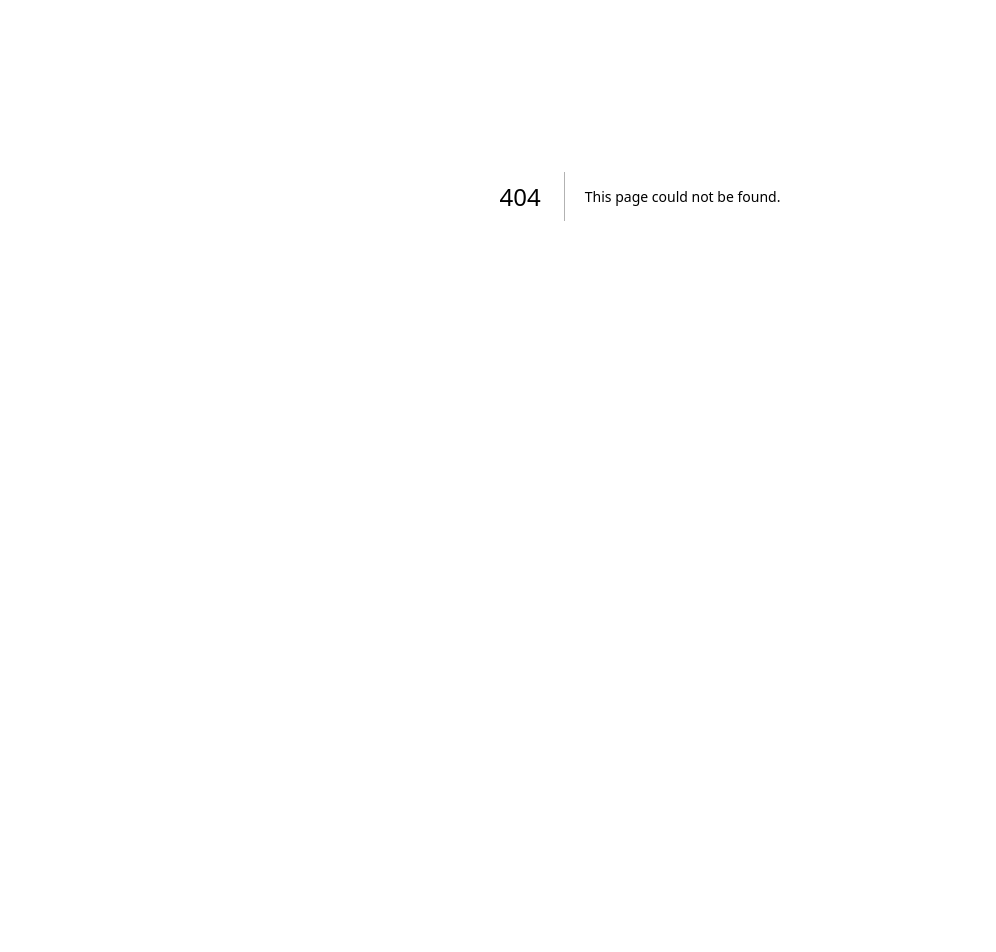
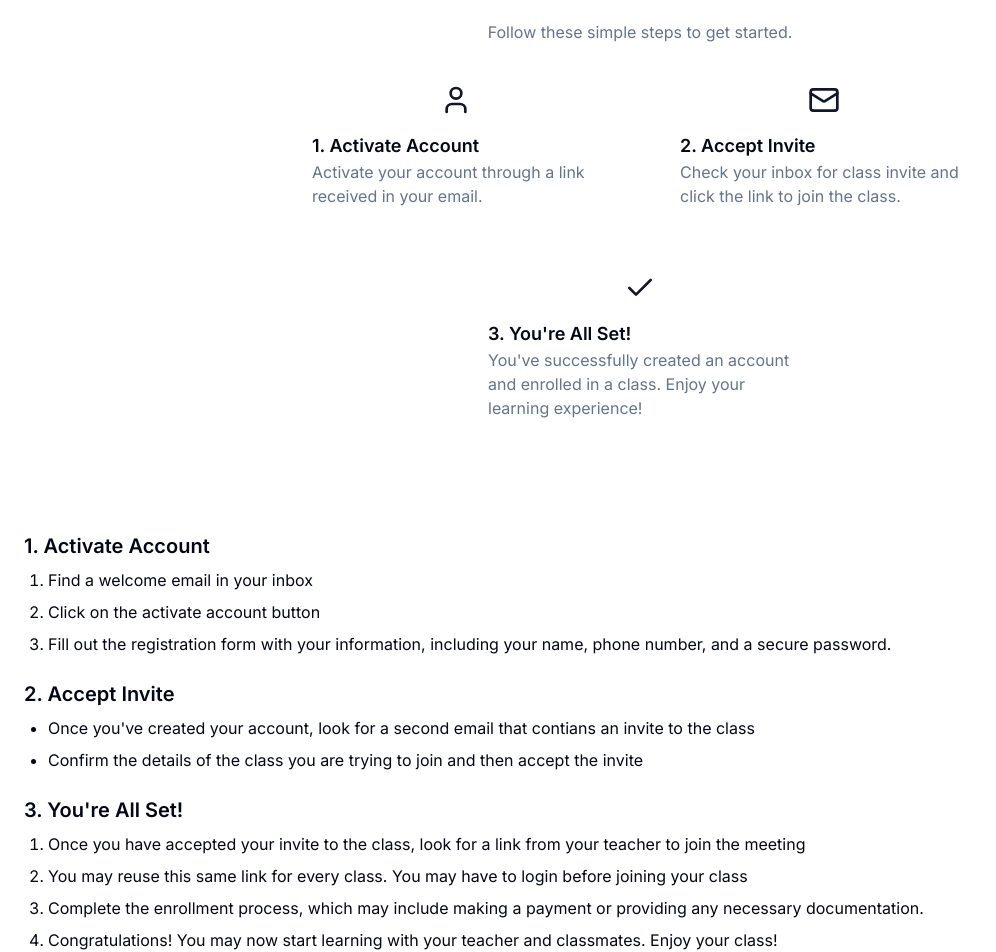
Before and after one commit to SreevikramR/class-access, a Next.js app: page /how-to in a window 1280 px wide. Before the commit this address had no page. Shown: the part 204-1156 px from the top of the page, without its empty margins (0-996 px from the left). Before the commit the page ends 800 px from the top, so only its background shows below. Built offline with nearby package versions, Linux system fonts and the light colour scheme.

Commit message:
added how-to page

```diff
--- a/app/activate/page.jsx
+++ b/app/activate/page.jsx
@@ -11,7 +11,7 @@ import { toast } from "@/components/ui/use-toast"
 
 const ActivationPage = () => {
     const [loading, setLoading] = useState(false)
-    const [step, setStep] = useState(3)
+    const [step, setStep] = useState(0)
     const [phone, setPhone] = useState('+91')
     const [firstName, setFirstName] = useState('')
     const [lastName, setLastName] = useState('')
--- /dev/null
+++ b/app/how-to/page.jsx
@@ -0,0 +1,216 @@
+import Link from "next/link"
+
+export default function HowToPage() {
+	return (
+		<div>
+			<header className="flex items-center justify-between h-16 px-4 md:px-6 border-b">
+				<div className="flex items-center gap-2">
+					<span className="text-lg font-semibold">Class Access</span>
+				</div>
+			</header>
+			<div className="w-full max-w-3xl mx-auto py-12 md:py-16 px-4 sm:px-6 lg:px-8">
+				<div className="space-y-4 flex flex-col">
+					<div className="text-center">
+						<h1 className="text-3xl font-bold tracking-tight text-foreground sm:text-4xl">
+							How to Create an Account and Join a Class
+						</h1>
+						<p className="mt-4 text-muted-foreground">Follow these simple steps to get started.</p>
+					</div>
+					<div className="grid grid-cols-1 md:grid-cols-2 gap-8">
+						<Link href="#activate" className="flex flex-col items-center gap-4 p-6 rounded-md hover:bg-slate-100 cursor-pointer">
+							<UserIcon className="size-8 text-primary" />
+							<div>
+								<h3 className="text-lg font-semibold">1. Activate Account</h3>
+								<p className="text-muted-foreground">
+									Activate your account through a link received in your email.
+								</p>
+							</div>
+						</Link>
+						<Link href="#accept" className="flex flex-col items-center gap-4 p-6 rounded-md hover:bg-slate-100 cursor-pointer">
+							<MailIcon className="size-8 text-primary" />
+							<div>
+								<h3 className="text-lg font-semibold">2. Accept Invite</h3>
+								<p className="text-muted-foreground">
+									Check your inbox for class invite and click the link to join the class.
+								</p>
+							</div>
+						</Link>
+					</div>
+					<div className="flex flex-col items-center gap-4 p-6 w-full sm:w-1/2 sm:self-center rounded-md hover:bg-slate-100 cursor-pointer">
+						<CheckIcon className="size-8 text-primary" />
+						<div>
+							<h3 className="text-lg font-semibold">3. You're All Set!</h3>
+							<p className="text-muted-foreground">
+								You've successfully created an account and enrolled in a class. Enjoy your learning experience!
+							</p>
+						</div>
+					</div>
+				</div>
+			</div>
+			<div className="mt-6 space-y-6 m-6">
+				<div id="activate">
+					<h2 className="text-xl font-semibold">1. Activate Account</h2>
+					<ol className="mt-2 list-decimal space-y-2 pl-6">
+						<li>Find a welcome email in your inbox</li>
+						<li>Click on the activate account button</li>
+						<li>
+							Fill out the registration form with your information, including your name, phone number, and a
+							secure password.
+						</li>
+					</ol>
+				</div>
+				<div id="accept">
+					<h2 className="text-xl font-semibold">2. Accept Invite</h2>
+					<ul className="mt-2 list-disc space-y-2 pl-6">
+						<li>Once you've created your account, look for a second email that contians an invite to the class</li>
+						<li>
+							Confirm the details of the class you are trying to join and then accept the invite
+						</li>
+					</ul>
+				</div>
+				<div>
+					<h2 className="text-xl font-semibold">3. You're All Set!</h2>
+					<ol className="mt-2 list-decimal space-y-2 pl-6">
+						<li>Once you have accepted your invite to the class, look for a link from your teacher to join the meeting</li>
+						<li>You may reuse this same link for every class. You may have to login before joining your class</li>
+						<li>
+							Complete the enrollment process, which may include making a payment or providing any necessary
+							documentation.
+						</li>
+						<li>
+							Congratulations! You may now start learning with your teacher and classmates. Enjoy your class!
+						</li>
+					</ol>
+				</div>
+				<div>
+					<h2 className="text-xl font-semibold">Errors or Difficulty</h2>
+					<ul className="mt-2 list-decimal space-y-2 pl-6">
+						<li>If you encounter any difficulties during this process, please contact your instructor for help.</li>
+					</ul>
+				</div>
+			</div>
+		</div>
+	)
+}
+
+function BookIcon(props) {
+	return (
+		<svg
+			{...props}
+			xmlns="http://www.w3.org/2000/svg"
+			width="24"
+			height="24"
+			viewBox="0 0 24 24"
+			fill="none"
+			stroke="currentColor"
+			strokeWidth="2"
+			strokeLinecap="round"
+			strokeLinejoin="round"
+		>
+			<path d="M4 19.5v-15A2.5 2.5 0 0 1 6.5 2H20v20H6.5a2.5 2.5 0 0 1 0-5H20" />
+		</svg>
+	)
+}
+
+
+function CheckIcon(props) {
+	return (
+		<svg
+			{...props}
+			xmlns="http://www.w3.org/2000/svg"
+			width="24"
+			height="24"
+			viewBox="0 0 24 24"
+			fill="none"
+			stroke="currentColor"
+			strokeWidth="2"
+			strokeLinecap="round"
+			strokeLinejoin="round"
+		>
+			<path d="M20 6 9 17l-5-5" />
+		</svg>
+	)
+}
+
+
+function MailIcon(props) {
+	return (
+		<svg
+			{...props}
+			xmlns="http://www.w3.org/2000/svg"
+			width="24"
+			height="24"
+			viewBox="0 0 24 24"
+			fill="none"
+			stroke="currentColor"
+			strokeWidth="2"
+			strokeLinecap="round"
+			strokeLinejoin="round"
+		>
+			<rect width="20" height="16" x="2" y="4" rx="2" />
+			<path d="m22 7-8.97 5.7a1.94 1.94 0 0 1-2.06 0L2 7" />
+		</svg>
+	)
+}
+
+
+function MountainIcon(props) {
+	return (
+		<svg
+			{...props}
+			xmlns="http://www.w3.org/2000/svg"
+			width="24"
+			height="24"
+			viewBox="0 0 24 24"
+			fill="none"
+			stroke="currentColor"
+			strokeWidth="2"
+			strokeLinecap="round"
+			strokeLinejoin="round"
+		>
+			<path d="m8 3 4 8 5-5 5 15H2L8 3z" />
+		</svg>
+	)
+}
+
+
+function UserIcon(props) {
+	return (
+		<svg
+			{...props}
+			xmlns="http://www.w3.org/2000/svg"
+			width="24"
+			height="24"
+			viewBox="0 0 24 24"
+			fill="none"
+			stroke="currentColor"
+			strokeWidth="2"
+			strokeLinecap="round"
+			strokeLinejoin="round"
+		>
+			<path d="M19 21v-2a4 4 0 0 0-4-4H9a4 4 0 0 0-4 4v2" />
+			<circle cx="12" cy="7" r="4" />
+		</svg>
+	)
+}
+
+
+function XIcon(props) {
+	return (
+		<svg
+			{...props}
+			xmlns="http://www.w3.org/2000/svg"
+			width="24"
+			height="24"
+			viewBox="0 0 24 24"
+			fill="none"
+			stroke="currentColor"
+			strokeWidth="2"
+			strokeLinecap="round"
+			strokeLinejoin="round"
+		>
+			<path d="M18 6 6 18" />
+			<path d="m6 6 12 12" />
+		</svg>
+	)
+}
```
